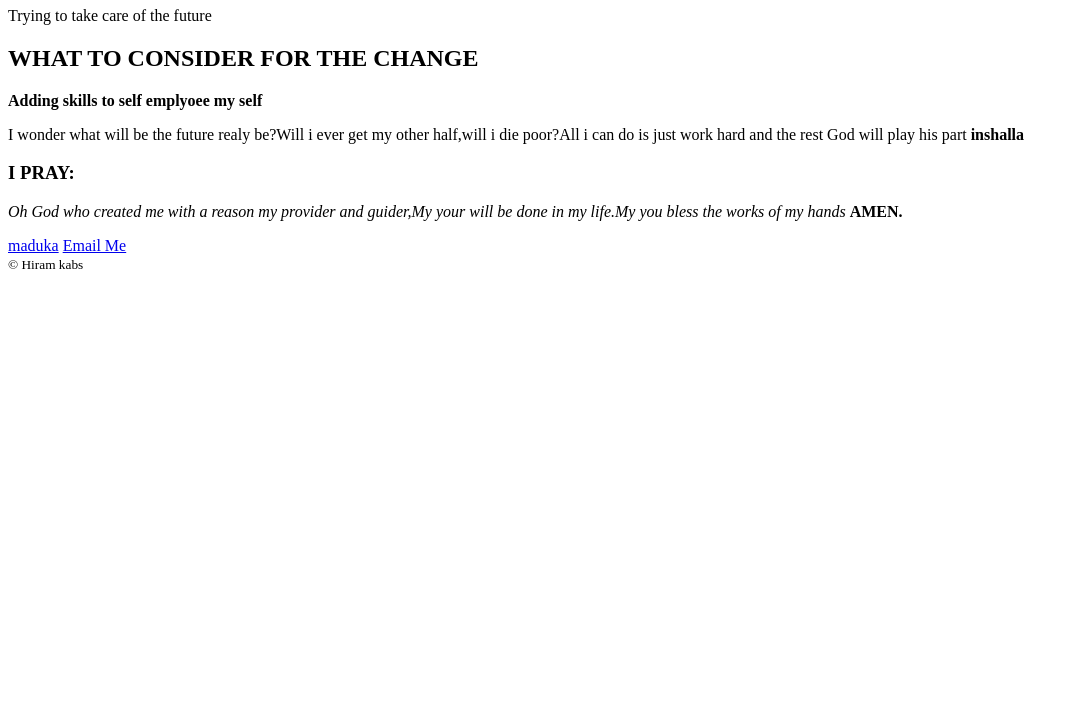
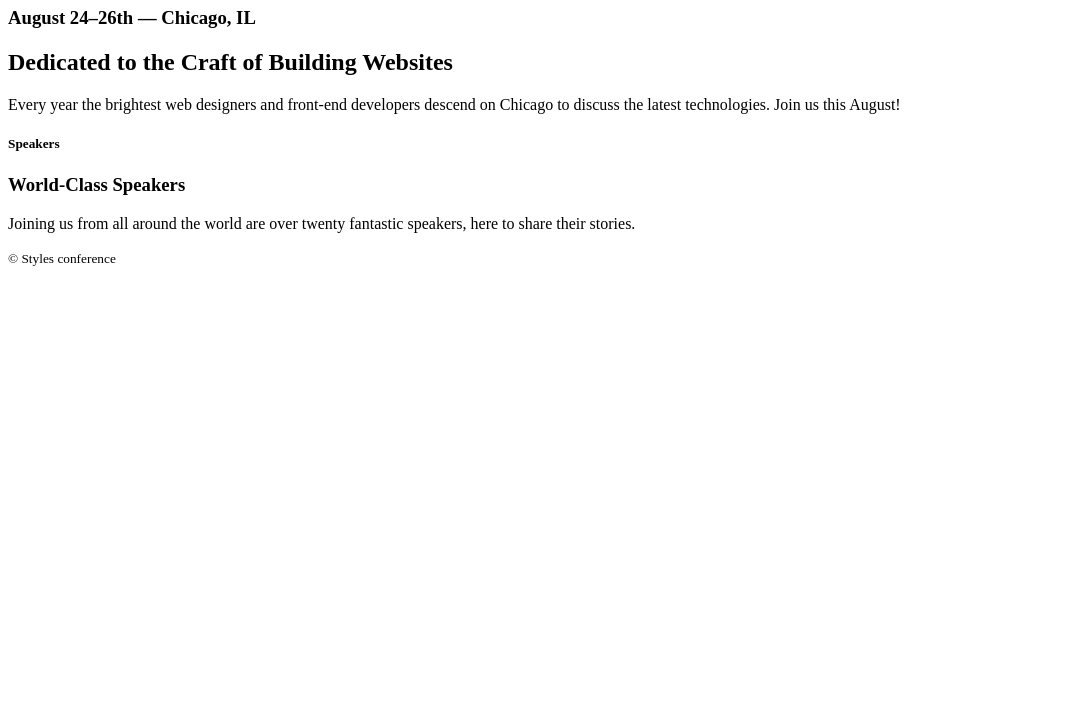
Before and after one commit to ngarukaalx/front_endp, a plain HTML site: page index.html in a window 1280 px wide. Shown: the part 73-800 px from the top of the page, without its empty margins (0-1078 px from the left). Drawn offline with Linux system fonts and the light colour scheme.

Commit message:
confernce

```diff
--- a/index.html
+++ b/index.html
@@ -1,27 +1,21 @@
 <!DOCTYPE html>
 <html lang="en">
-	<head>
-		<meta charset="utf-8">
-		<title>HIRAM ON THE MAKE</title>
-	</head>
-	<body>
 	<header>
-			<h1>HIRAM KABUAGI ON THE MAKE</h1>
+		<h1>Styles Conference</h1>
+		<h3>August 24&ndash;26th &mdash; Chicago, IL</h3>
 	</header>
 	<section>
-			<p>Trying to take care of the future</p>
+		<h2>Dedicated to the Craft of Building Websites</h2>
+		<p>Every year the brightest web designers and front-end developers descend on Chicago to discuss the latest technologies. Join us this August!</p>
+	</section>
 	<section>
-				<h2><strong>WHAT TO CONSIDER FOR THE CHANGE</strong></h2>
-				<p><b>Adding skills to self emplyoee my self</b></p>
-				<p>I wonder what will be the future realy be?Will i ever get my other half,will i die poor?All i can do is just work hard and the rest God will play his part<b> inshalla</b></p>
+		<section>
+			<h5>Speakers</h3>
+			<h3>World-Class Speakers</h3>
+			<p>Joining us from all around the world are over twenty fantastic speakers, here to share their stories.</p>
 		</section>
-			<h3><b>I PRAY:</b></h3>
-			<p><em>Oh God who created me with a reason my provider and guider,My your will be done in my life.</em><i>My you bless the works of my hands</i> <strong>AMEN.</strong></p>
-			<a href="https://madukaonline.co.ke/" target="_blank">maduka</a>
-			<a href="mailto:hiramkabauagi@gmail.com?subject=Reaching%20Out&body=How%20are%20you">Email Me</a>
 	</section>
 	<footer>
-			<small>&copy; Hiram kabs</small>
+		<small>&copy; Styles conference</small>
 	</footer>
-	</body>
 </html>
```
Lines whose indentation alone changed are shown as unchanged.
